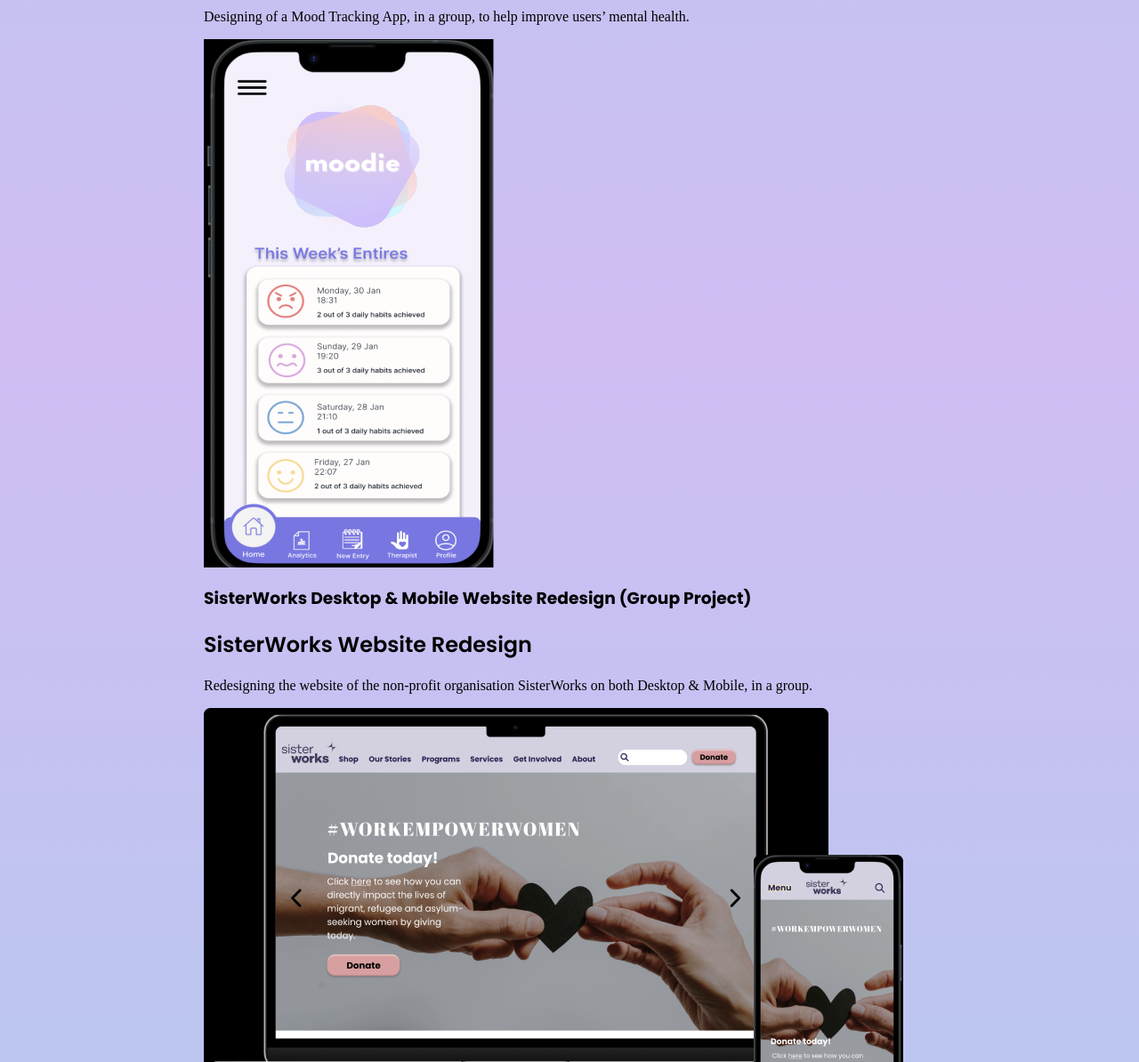
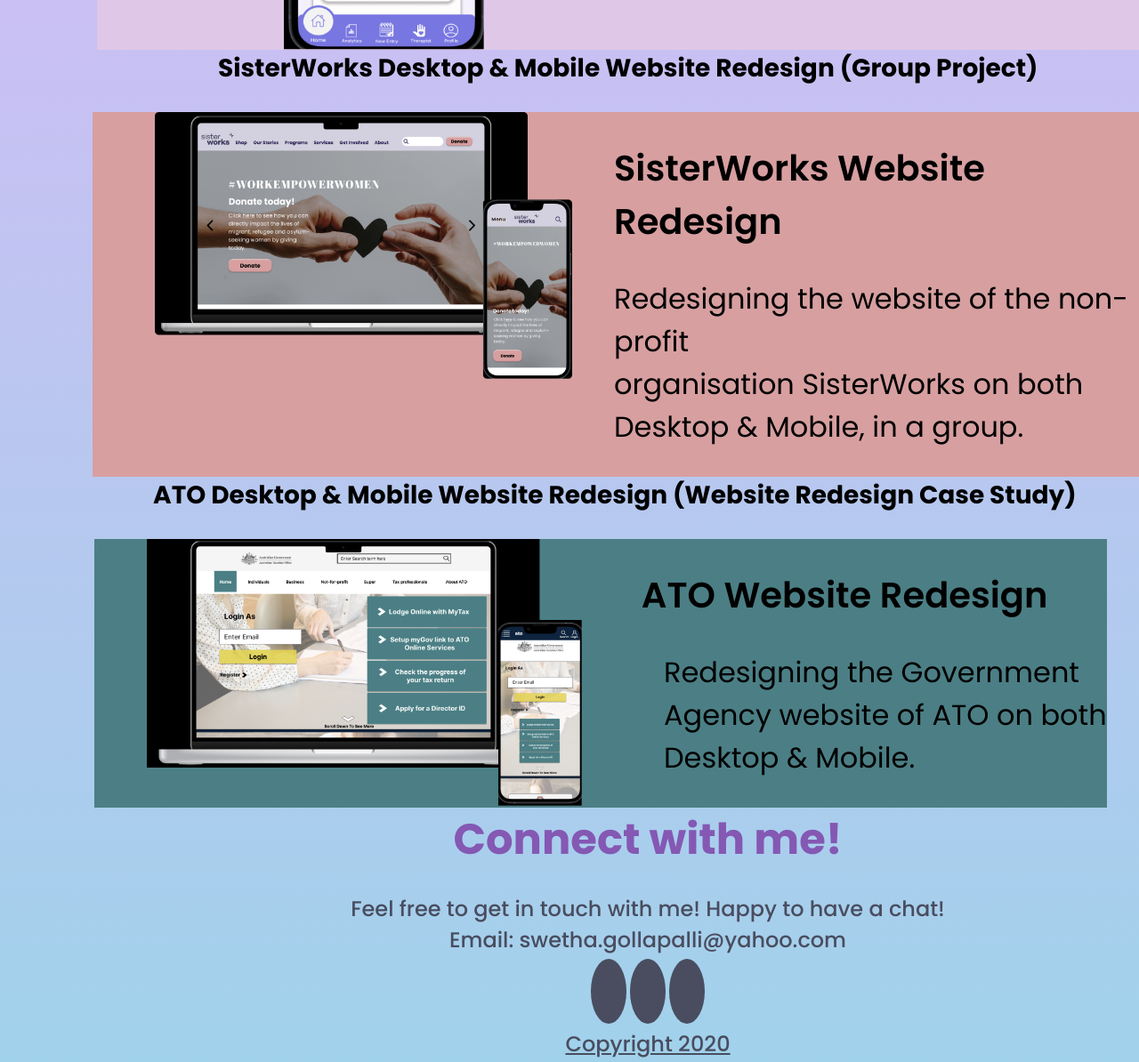
Before and after one commit to swez2001/UX_UI_HW_17, a plain HTML site: page index.html in a window 1280 px wide. Shown: the part 1540-2734 px from the top of the page at 89% size. Drawn offline with Linux system fonts and the light colour scheme.

Commit message:
Finished Page

```diff
--- a/css/index.css
+++ b/css/index.css
@@ -89,6 +89,11 @@
     background: black;
   }
 
+  .line-2 {
+    height: 2px;
+    background: black;
+  }
+
 .hero p {
     font-family: 'Poppins', sans-serif;
     font-weight: 600;
@@ -99,19 +104,157 @@
     font-family: 'Poppins', sans-serif;
     font-weight: 700;
     font-size: 48px;
-    color: #8458B3
+    color: #8458B3;
+    margin: 9px;
 }
 
 h2 {
     font-family: 'Poppins', sans-serif;
     font-weight: 600;
-    font-size: 24px;
+    font-size: 40px;
 }
 
 h3 {
     font-family: 'Poppins', sans-serif;
     font-weight: 700;
+    font-size: 28px;
 }
+
+
+.content1 h3 {
+    text-align: left;
+    margin-left: 237px;
+}
+
+.backing-block1{
+    float: left;
+    background-color: #31A6BF;
+    margin-left: 100px;
+}
+
+.backing-block1 h2{
+    margin-right: 218px;
+}
+
+.backing-block1 p {
+    font-size: 32px;
+    font-family: 'Poppins', sans-serif;
+    font-weight: 400;
+    margin-left: 487px;
+    text-align: left;
+}
+
+.backing-block1 img {
+    float: left;
+    height: 411px;
+    margin-left: 210px;
+
+}
+
+
+
+.content2 h3 {
+    text-align: left;
+    margin-left: 233px;
+    margin-right: 50px;
+}
+
+.backing-block2{
+    float: left;
+    background-color: #DFC8E7;
+    margin-left: 101px;
+}
+
+.backing-block2 h2{
+    margin-right: 264px;
+}
+
+.backing-block2 p {
+    font-size: 32px;
+    font-family: 'Poppins', sans-serif;
+    font-weight: 400;
+    margin-left: 487px;
+    text-align: left;
+}
+
+.backing-block2 img {
+    float: left;
+    height: 411px;
+    margin-left: 210px;
+
+}
+
+
+.content3 h3 {
+    text-align: left;
+    margin-left: 237px;
+}
+
+.backing-block3{
+    float: left;
+    background-color: #D79FA0;
+    margin-left: 96px;
+    margin-right: 144px;
+}
+
+.backing-block3 h2{
+        margin-left: 500px;
+        text-align: left;
+        padding-left: -27px;
+        padding-left: 86px;
+}
+
+.backing-block3 p {
+    font-size: 32px;
+    font-family: 'Poppins', sans-serif;
+    font-weight: 400;
+    margin-left: 586px;
+    text-align: left;
+}
+
+.backing-block3 img {
+    float: left;
+    height: 300px;
+    margin-left: 70px;
+
+}
+
+.content4 h3 {
+    text-align: left;
+    margin-left: 164px;
+}
+
+.backing-block4{
+    float: left;
+    background-color: #4B7F85;
+    margin-left: 98px;
+    margin-right: 184px;
+}
+
+.backing-block4 h2{
+    margin-left: 73px;
+}
+
+.backing-block4 p {
+    font-size: 32px;
+    font-family: 'Poppins', sans-serif;
+    font-weight: 400;
+    margin-left: 640px;
+    text-align: left;
+}
+
+.backing-block4 img {
+    float: left;
+    height: 300px;
+    margin-left: 59px;
+
+}
+
+.Footer {
+margin-top: 50px;
+}
+
+
 
 #intouch {
     font-family: 'Poppins', sans-serif;
--- a/index.html
+++ b/index.html
@@ -4,7 +4,7 @@
         <link rel="stylesheet" href="css/index.css">
         <link rel="preconnect" href="https://fonts.googleapis.com">
         <link rel="preconnect" href="https://fonts.gstatic.com" crossorigin>
-        <link href="https://fonts.googleapis.com/css2?family=Poppins:wght@500;600;700;800;900&display=swap" rel="stylesheet">
+        <link href="https://fonts.googleapis.com/css2?family=Poppins:wght@400;500;600;700;800;900&display=swap" rel="stylesheet">
         <title></title>
     </head>
     <body>
@@ -34,66 +34,62 @@
 
             <div class="line-1"></div>
 
-        </section class="casestudyone">
-        <div class= "content">
+        <section class="casestudyone">
+        <div class= "content1">
             <h3>
                 Travel Go Mobile App (Mobile App Case Study)
             </h3>
-            <div class= "backing-block">
+            <div class= "backing-block1">
+                <img src= "Images/Case Study image 1.png">
                 <h2>Travel Go Mobile App</h2>
-                <p>Mobile App Case Study on Travel Attitudes & Habits of Users Post Pandemic</p>
-                <img src= "Images/Case Study image 1.png">
+                <p>Mobile App Case Study on Travel Attitudes & <br> Habits of Users Post Pandemic</p>
+
             </div>
         </div>
         <section>
 
-        </section class="casestudytwo">
-        <div class= "content">
+        <section class="casestudytwo">
+        <div class= "content2">
             <h3>
                 Moodie Mobile App (Group Project)
             </h3>
-            <div class= "backing-block">
+            <div class= "backing-block2">
+                <img src= "Images/Case Study image 2.png">
                 <h2>Moodie Mobile App</h2>
-                <p>Designing of a Mood Tracking App, in a group, to help improve users’ mental health.</p>
-                <img src= "Images/Case Study image 2.png">
+                <p>Designing of a Mood Tracking App, in a <br> group, to help improve users’ mental health.</p>
             </div>
         </div>
         <section>
 
-        </section class="casestudythree">
-        <div class= "content">
+        <section class="casestudythree">
+        <div class= "content3">
             <h3>
                 SisterWorks Desktop & Mobile Website Redesign (Group Project)
             </h3>
-            <div class= "backing-block">
+            <div class= "backing-block3">
+                <img src= "Images/Case Study image 3.png">
                 <h2>SisterWorks Website Redesign</h2>
-                <p>Redesigning the website of the non-profit organisation SisterWorks on both Desktop & Mobile, in a group.</p>
-                <img src= "Images/Case Study image 3.png">
+                <p>Redesigning the website of the non-profit <br> organisation SisterWorks on both Desktop & Mobile, in a group.</p>
             </div>
         </div>
         <section>
 
-        </section class="casestudyfour">
-        <div class= "content">
+        <section class="casestudyfour">
+        <div class= "content4">
             <h3>
                 ATO Desktop & Mobile Website Redesign (Website Redesign Case Study)
             </h3>
-            <div class= "backing-block">
+            <div class= "backing-block4">
+                <img src= "Images/Case Study image 4.png">
                 <h2>ATO Website Redesign</h2>
-                <p>Redesigning the Government Agency website of ATO on both Desktop & Mobile.</p>
-                <img src= "Images/Case Study image 4.png">
+                <p>Redesigning the Government <br> Agency website of ATO on both <br> Desktop & Mobile.</p>
             </div>
         </div>
         <section>
 
-        </section>
 
-        <div class="line-1"></div>
-
-        <footer>
-            <h1>
-                Connect with me!
-            </h1>
+        <footer class= "Footer">
+            <h1>Connect with me!</h1>
             <p id="intouch">
                  Feel free to get in touch with me! Happy to have a chat!<br>Email: swetha.gollapalli@yahoo.com
             </p>
@@ -102,8 +98,6 @@
             <a href="#" class="fa fa-linkedin"></a>
 
             <p id= "copy"> Copyright 2020 </p>
-
-
         </footer>
     </body>
 </html>
```
